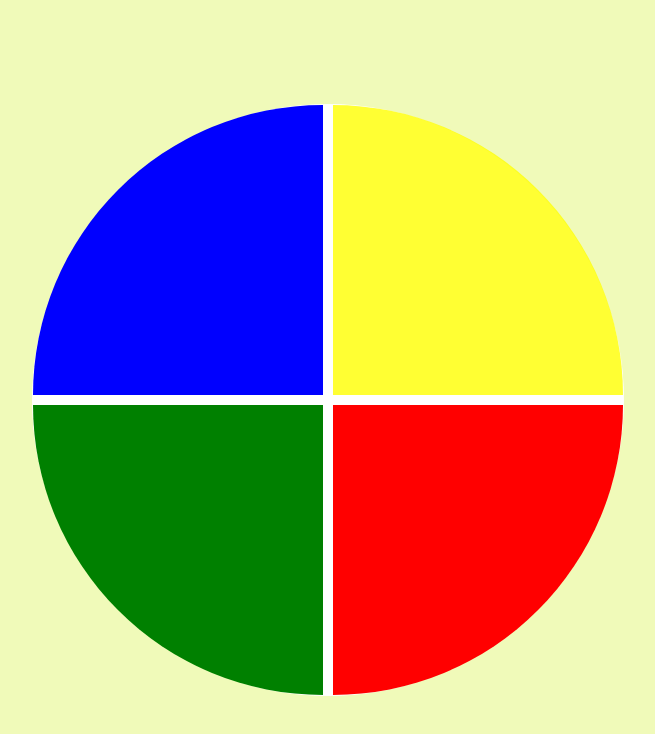
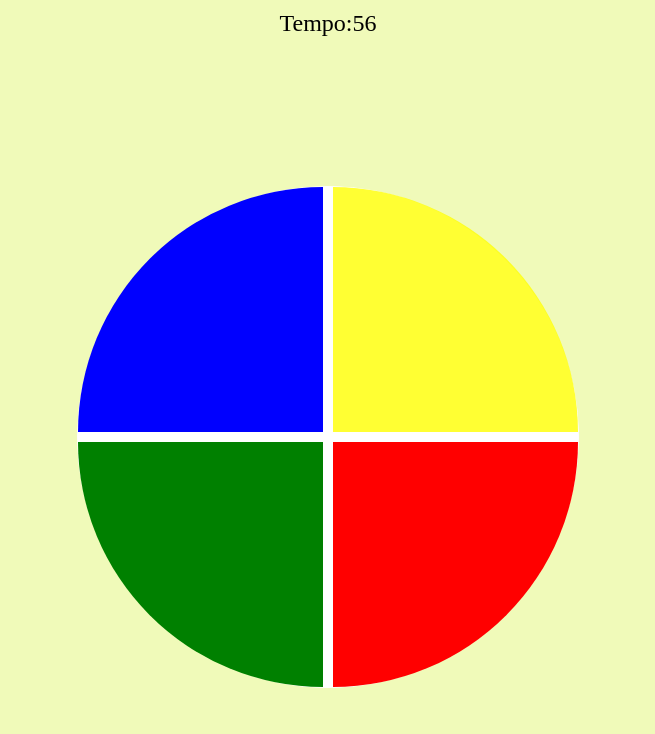
Before and after one commit to GuilhermeBiscalchin/GenericGenius, a plain HTML site: page index.html in a window 1280 px wide. Shown: the whole page, without its empty margins (312-967 px from the left). Drawn offline with Linux system fonts and the light colour scheme.

Commit message:
Inicio de Timer

```diff
--- a/assets/css/style.css
+++ b/assets/css/style.css
@@ -10,6 +10,8 @@
 body{
     margin: 0;
     background-color: var(--background);
+    overflow-y: hidden;
+    overflow-x: hidden;
 }
 
 .main-game{
@@ -27,8 +29,8 @@ body{
     border: 1px solid var(--backgenius);
     background-color: var(--backgenius);
     border-radius: 100%;
-    width: 590px;
-    height: 590px;
+    width: 500px;
+    height: 500px;
 }
 
 .blue{
@@ -58,3 +60,10 @@ body{
 .selected{
     opacity: 0.8;
 }
+
+.timer{
+    display: flex;
+    justify-content: center;
+    font-size: 24px;
+    padding-top: 10px;
+}
--- a/assets/js/script.js
+++ b/assets/js/script.js
@@ -97,3 +97,24 @@ red.onclick = () => click(3)
 
 
 playGame();
+
+
+// Tempo para responder senão para Game-Over
+
+function startTimer(duration, display) {
+  var timer = duration, seconds;
+  setInterval(function () {
+      seconds = parseInt(timer % 60, 10);
+      seconds = seconds < 10 ? "0" + seconds : seconds;
+      display.textContent =  seconds;
+      if (--timer < 0) {
+          timer = duration;
+      }
+  }, 1000);
+}
+window.onload = function () {
+  var duration = 60 * 5; // Converter para segundos
+      display = document.querySelector('#timer'); // selecionando o timer
+  startTimer(duration, display); // iniciando o timer
+
+};
--- a/index.html
+++ b/index.html
@@ -8,6 +8,10 @@
     <title>Generic Genius</title>
 </head>
 <body>
+    <div class="timer">
+        <label for="timer">Tempo:</label>
+        <span id="timer">0</span>
+    </div>
     <div class="main-game">
         <div class="genius">
             <div class="blue"></div>
```
